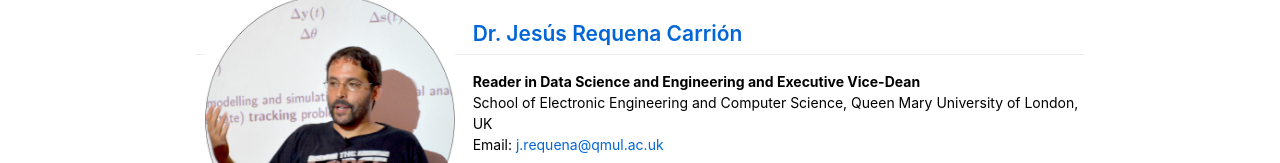
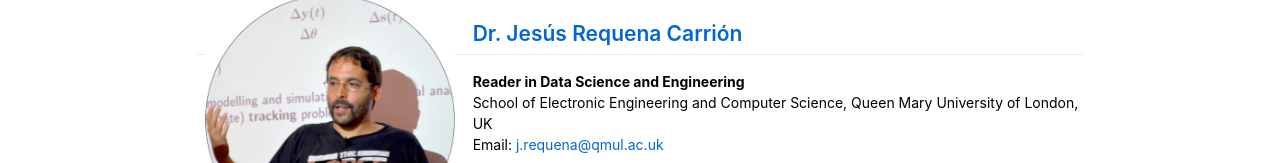
Before and after one commit to MLEndDatasets/MLEndDatasets.github.io, a plain HTML site: page aboutus.html in a window 1280 px wide. Shown: the part 285-448 px from the top of the page. Drawn offline with nearby package versions, Linux system fonts and the light colour scheme; some packages are replaced by stand-ins of ours; a script that the page names is missing.

Commit message:
Update aboutus.html

```diff
--- a/aboutus.html
+++ b/aboutus.html
@@ -165,7 +165,7 @@
     <img src="./assets/imgs/JesusRC_c.jpg" width="250">
     <div class="profile-info">
     <h2>Dr. Jesús Requena Carrión</h2>
-    <p class='box'><b>Reader in Data Science and Engineering and Executive Vice-Dean</b><br>School of Electronic Engineering and Computer Science, Queen Mary University of London, UK<br>
+    <p class='box'><b>Reader in Data Science and Engineering</b><br>School of Electronic Engineering and Computer Science, Queen Mary University of London, UK<br>
     Email: <a href="mailto:j.requena@qmul.ac.uk">j.requena@qmul.ac.uk</a><br>
     </p>
     </div>
@@ -191,7 +191,7 @@
     <!-- <p class="name-title">Dr Jesús Requena Carrión</p> -->
     <p class="profile-box">
     <a href="https://uk.linkedin.com/in/jesus-requena-carrion" target="_blank"><h2>Dr. Jesús Requena Carrión</h2></a>
-    <b>Reader in Data Science and Engineering and Executive Vice-Dean</b><br />School of Electronic Engineering and Computer Science, Queen Mary University of London, UK<br />
+    <b>Reader in Data Science and Engineering</b><br />School of Electronic Engineering and Computer Science, Queen Mary University of London, UK<br />
     Email: <a href="mailto:j.requena@qmul.ac.uk">j.requena@qmul.ac.uk</a><br />
     </p>
     <!-- </div> -->
```
